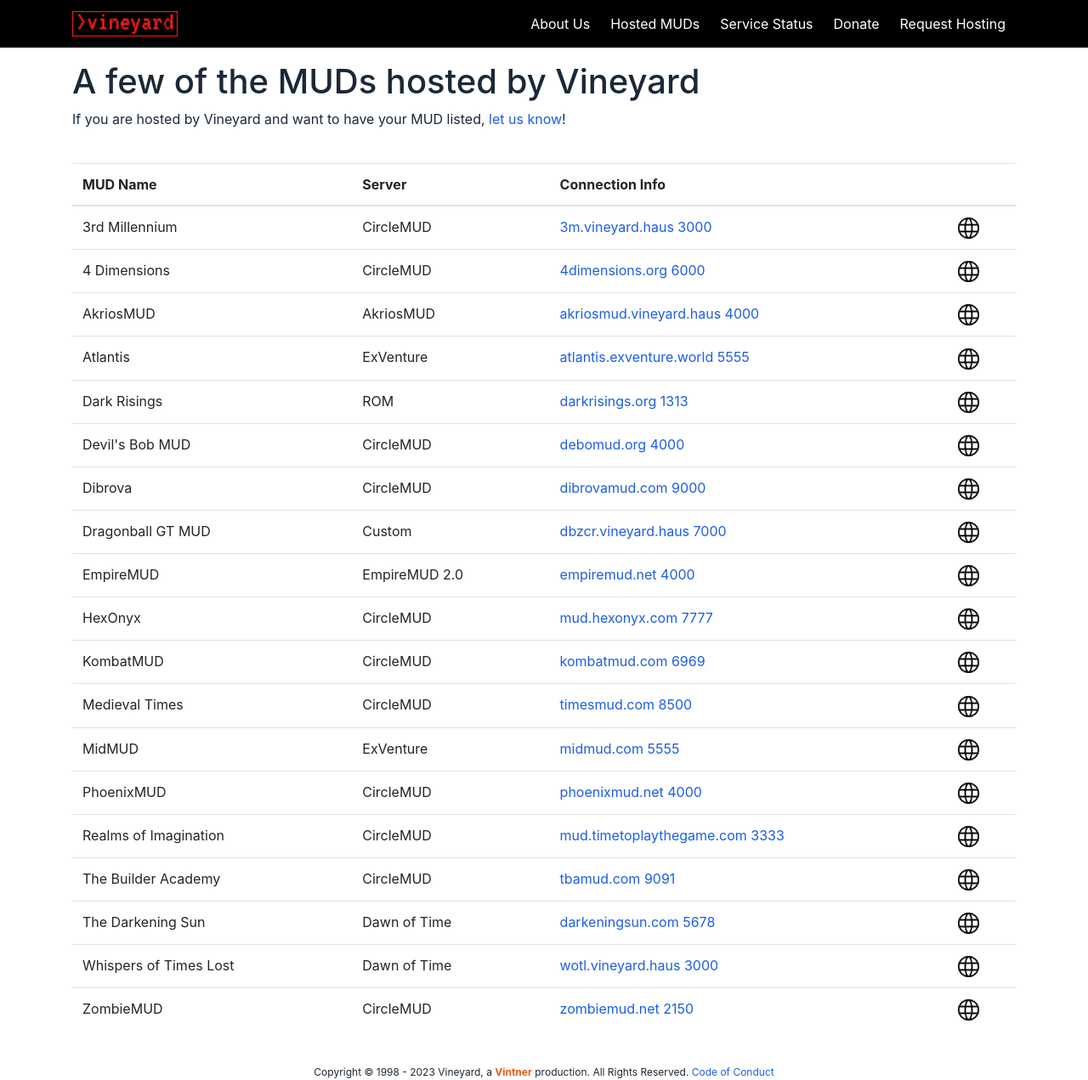
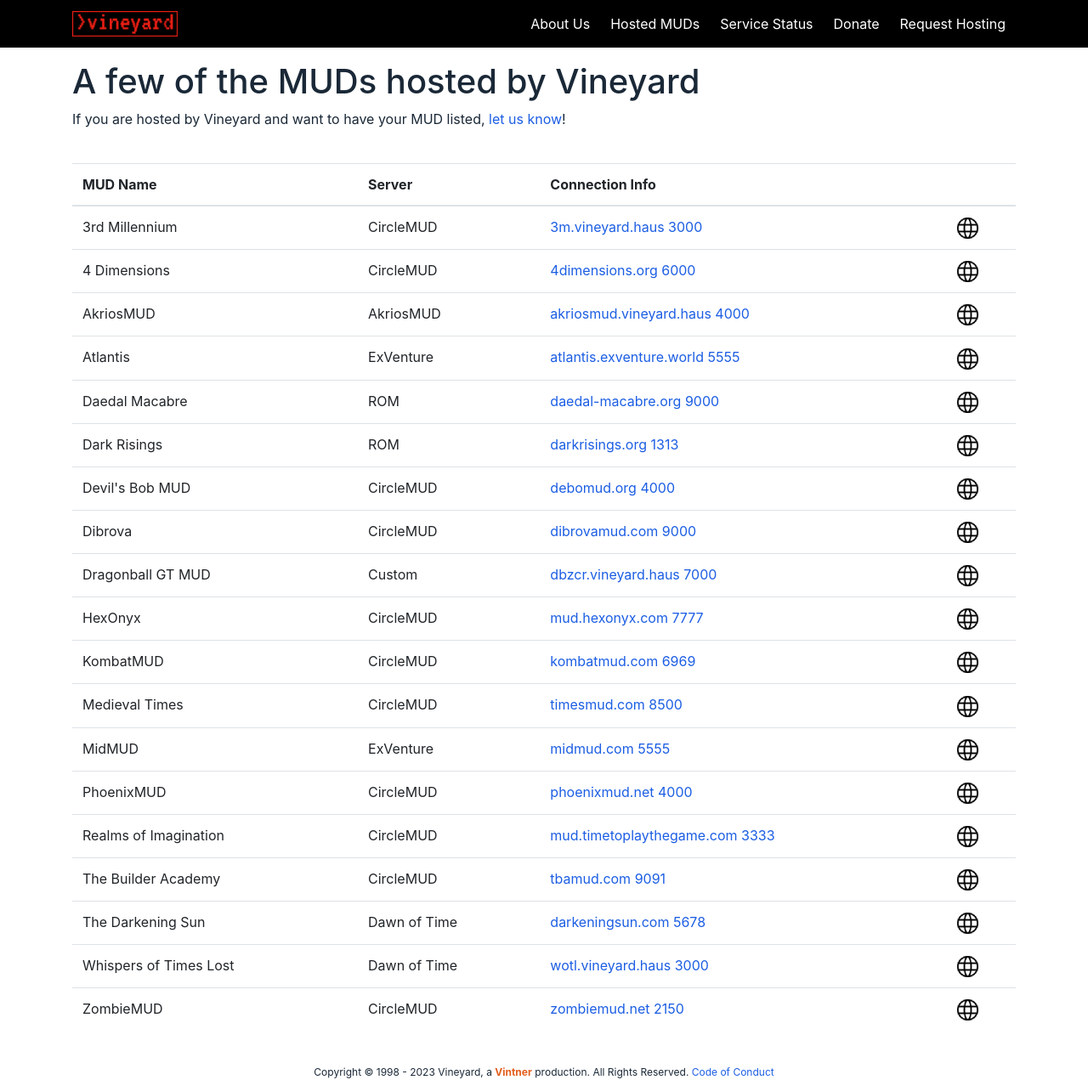
Before and after one commit to vintnerhaus/vineyard.haus, a Jekyll site: the page built from muds.html, in a window 1280 px wide. Shown: the whole page at 85% size. Built offline with Jekyll 4.4.1, drawn with Linux system fonts in a browser that asks for light colours; nearby versions of some CDN libraries; Markdown is read by kramdown in place of the engine named in the settings.

Commit message:
Update mud_list.json

```diff
--- a/_data/mud_list.json
+++ b/_data/mud_list.json
@@ -2,11 +2,11 @@
   "title": "MUDs hosted by Vineyard",
   "muds": [
     {
-      "mud_name": "EmpireMUD",
-      "server": "EmpireMUD 2.0",
-      "site": "empiremud.net",
-      "server_address": "empiremud.net",
-      "server_port": "4000",
+      "mud_name": "Daedal Macabre",
+      "server": "ROM",
+      "site": "daedal-macabre.org",
+      "server_address": "daedal-macabre.org",
+      "server_port": "9000",
     },
     {
       "mud_name": "PhoenixMUD",
```
